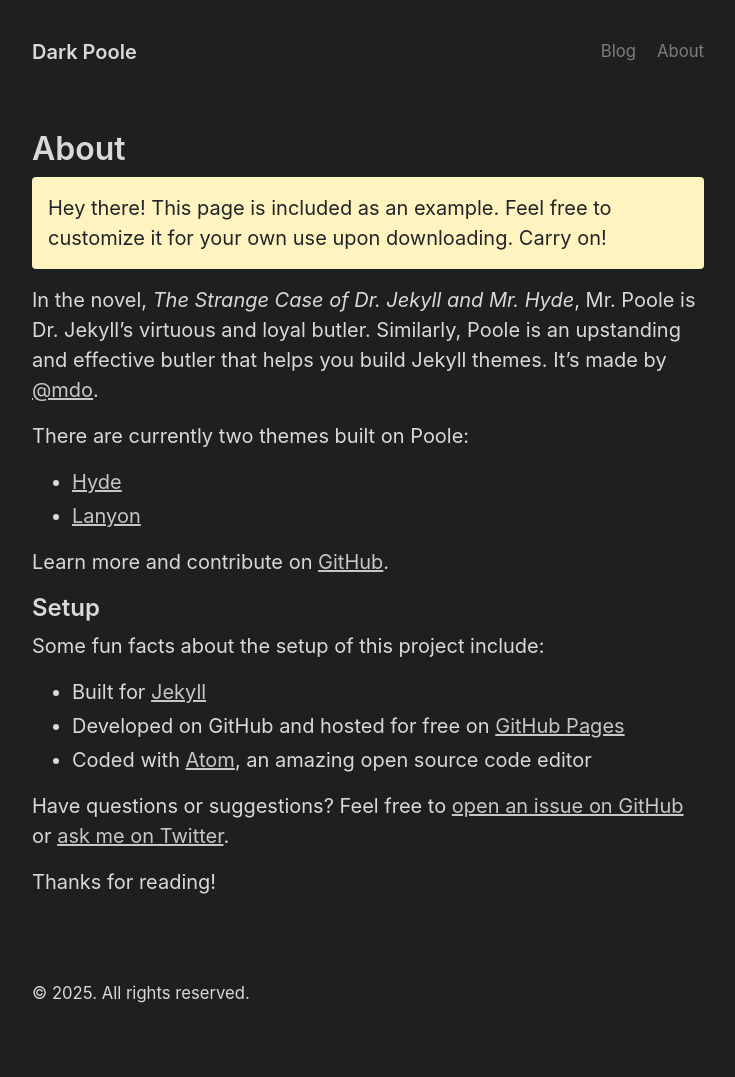
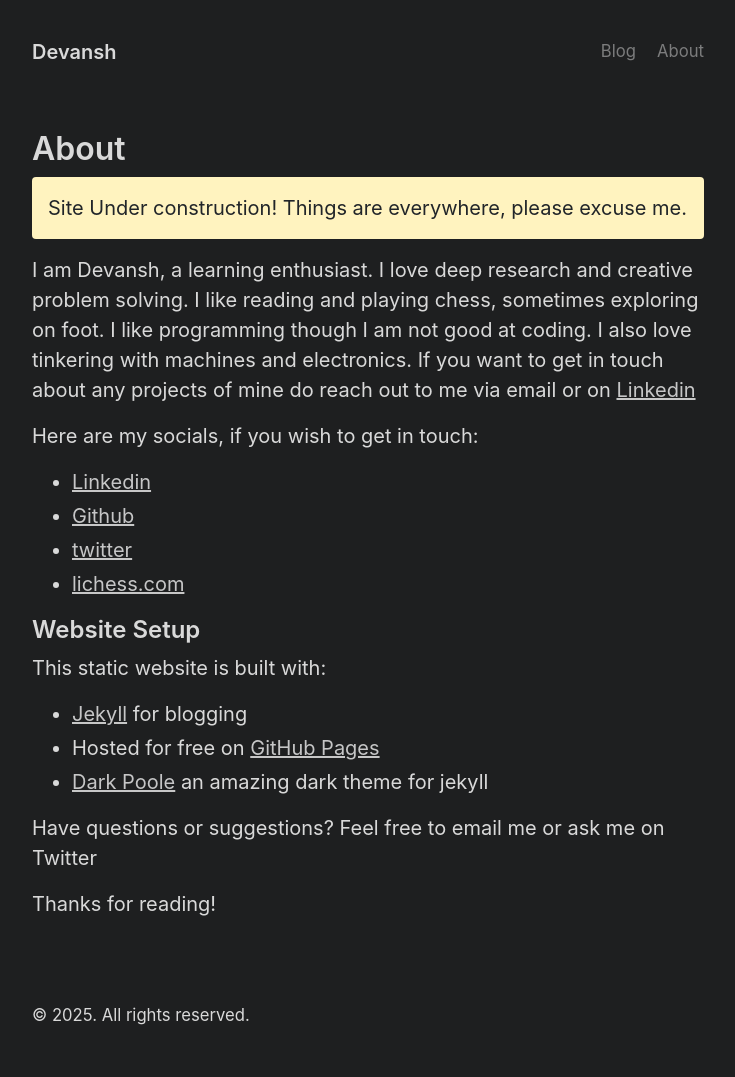
Before and after one commit to realdevansh/realdevansh.github.io, a Jekyll site: the page built from about.md, in a window 1280 px wide. Shown: the whole page, without its empty margins (272-1007 px from the left). Built offline with Jekyll 4.4.1, drawn with Linux system fonts in a browser that asks for light colours; before the commit the page ends 1055 px from its top, so only the background shows below that.

Commit message:
first edit

```diff
--- a/404.html
+++ b/404.html
@@ -5,6 +5,6 @@ permalink: 404.html
 ---
 
 <div class="page">
-  <h1 class="page-title">404: Page not found</h1>
-  <p class="lead">Sorry, we've misplaced that URL or it's pointing to something that doesn't exist. <a href="{{ site.baseurl }}/">Head back home</a> to try finding it again.</p>
+  <h1 class="page-title">404: What you desire, doth not exists, please look harder</h1>
+  <p class="lead">Be careful! You came near the edge, don't tip over the unknown <a href="{{ site.baseurl }}/">Head back home</a> and try finding it again.</p>
 </div>
--- a/_config.yml
+++ b/_config.yml
@@ -1,6 +1,6 @@
 # Setup
-title: Dark Poole
-url: https://getpoole.com
+title: Devansh
+url: https://realdevansh.github.io
 paginate: 1
 baseurl: ""
 permalink: pretty
--- a/about.md
+++ b/about.md
@@ -4,26 +4,23 @@ title: About
 ---
 
 <p class="message">
-  Hey there! This page is included as an example. Feel free to customize it for your own use upon downloading. Carry on!
+  Site Under construction! Things are everywhere, please excuse me.
 </p>
+I am Devansh, a learning enthusiast. I love deep research and creative problem solving. I like reading and playing chess, sometimes exploring on foot. I like programming though I am not good at coding. I also love tinkering with machines and electronics. If you want to get in touch about any projects of mine do reach out to me via email or on [Linkedin](https://linkedin.com/in/realdevanshbhatnagar/)
 
-In the novel, *The Strange Case of Dr. Jekyll and Mr. Hyde*, Mr. Poole is Dr. Jekyll's virtuous and loyal butler. Similarly, Poole is an upstanding and effective butler that helps you build Jekyll themes. It's made by [@mdo](https://twitter.com/mdo).
+Here are my socials, if you wish to get in touch:
+- [Linkedin](https://linkedin.com)
+- [Github](https://github.com)
+- [twitter](https://x.com)
+- [lichess.com](https://lichess.org)
 
-There are currently two themes built on Poole:
+## Website Setup
 
-- [Hyde](https://hyde.getpoole.com)
-- [Lanyon](https://lanyon.getpoole.com)
+This static website is built with:
+- [Jekyll](https://jekyllrb.com) for blogging
+- Hosted for free on [GitHub Pages](https://pages.github.com)
+- [Dark Poole](https://getpoole.com) an amazing dark theme for jekyll
 
-Learn more and contribute on [GitHub](https://github.com/poole).
-
-## Setup
-
-Some fun facts about the setup of this project include:
-
-- Built for [Jekyll](https://jekyllrb.com)
-- Developed on GitHub and hosted for free on [GitHub Pages](https://pages.github.com)
-- Coded with [Atom](https://atom.io), an amazing open source code editor
-
-Have questions or suggestions? Feel free to [open an issue on GitHub](https://github.com/poole/poole/issues/new) or [ask me on Twitter](https://twitter.com/mdo).
+Have questions or suggestions? Feel free to email me or ask me on Twitter
 
 Thanks for reading!
```
Also changed, not shown: LICENSE.md (deleted), README.md, assets/apple-touch-icon-precomposed.png, assets/favicon.ico.
